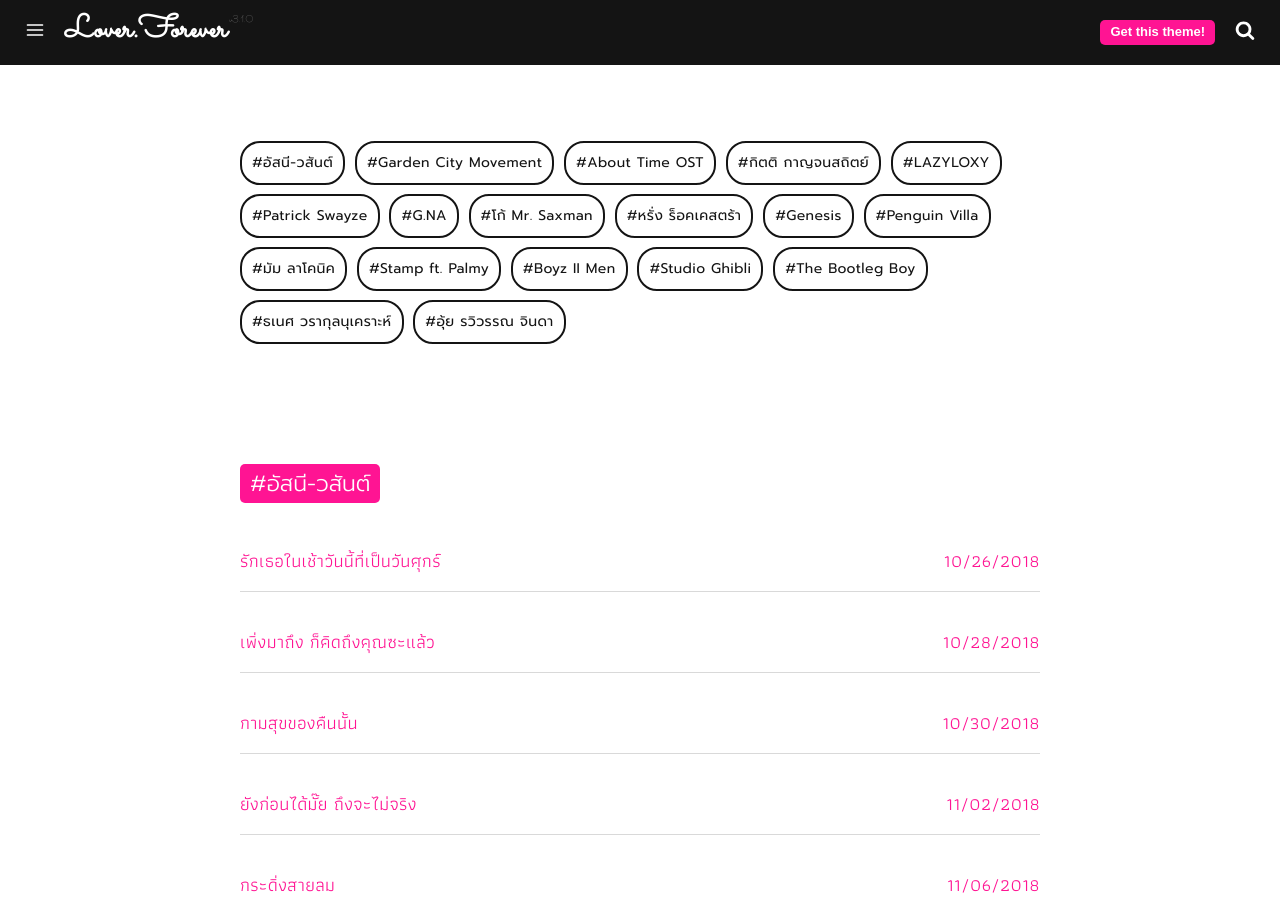
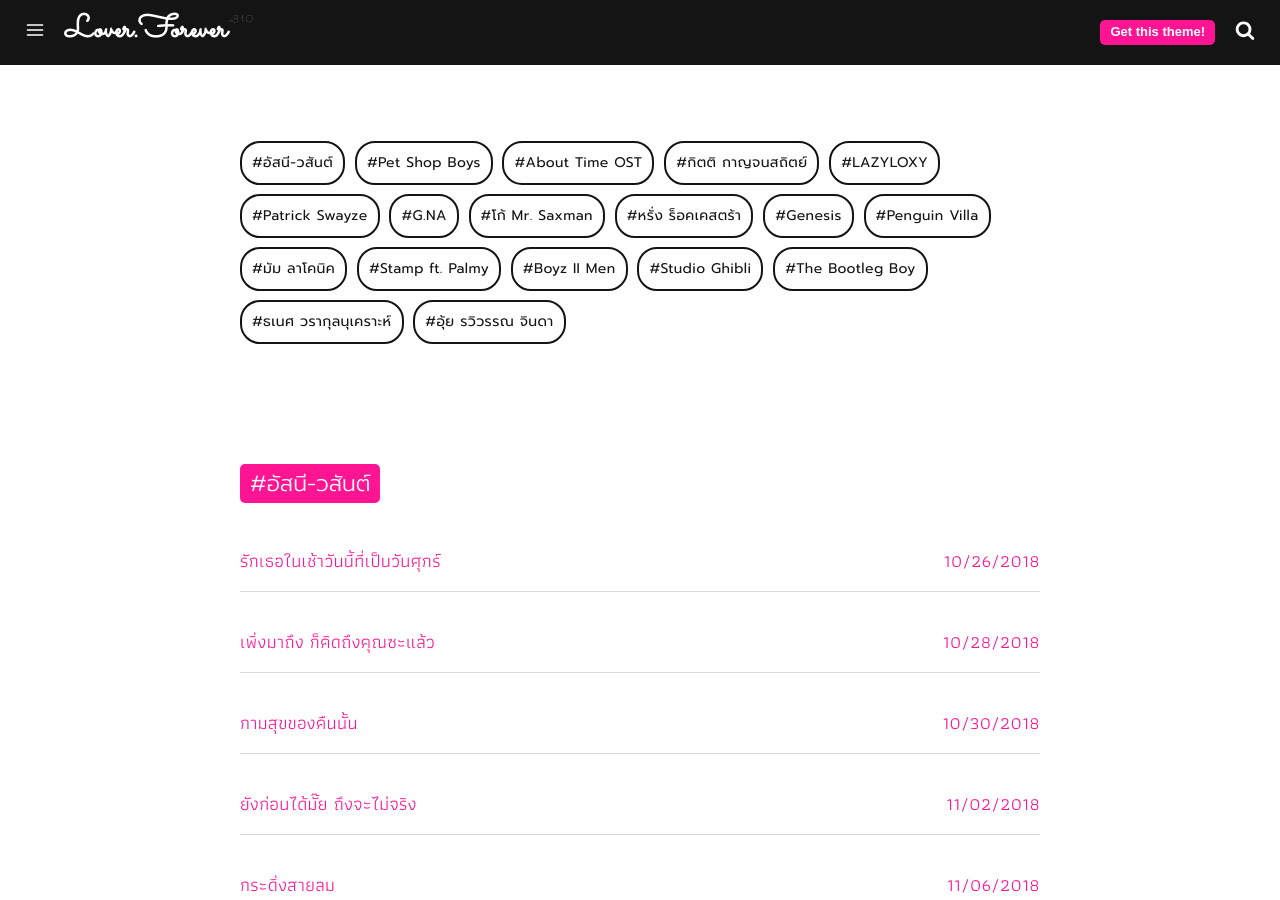
Before and after one commit to sdeehub/lover.forever, a Jekyll site: the page built from tags.html, in a window 1280 px wide and 900 px high. Built offline with Jekyll 4.4.1, drawn with Linux system fonts in a browser that asks for light colours; a script that is not in the unit is left out; some of the changed text lies outside the part shown.

Commit message:
update go west

```diff
--- a/_posts/2019-05-03-this-is-really-you-and-me.md
+++ b/_posts/2019-05-03-this-is-really-you-and-me.md
@@ -4,11 +4,11 @@
 title: "อาจจะใช่จริงๆ"
 subtitle: "ใช่! อาจจะใช่จริง ๆ เพราะเวลาที่เราหันมา แล้วคุณก็หลบตา แต่ว่ามันยังมีสักนิดที่เราเห็นแว่บของแววตาและรอยยิ้มในนั้น ... ด้วยกัน"
 hero_image: https://source.unsplash.com/VuPIUePS_vU
-youtube: 651E4R9RjAs
+youtube: LNBjMRvOB5M
 category:
-  - pop
+  - Synth-Pop
 tags:
-  - Garden City Movement
+  - Pet Shop Boys
 author: thiagorossener
 ---
 `ขอบคุณ:` *[Nick Baker](https://unsplash.com/@nickb) / Unsplash*
@@ -26,7 +26,7 @@
 ก็คงจะเพราะแบบนี้ที่เวลาไปไหน ทำไมต้องใช้รถคันใหญ่ ๆ ไม่ใช่เพราะจะได้ไปกันหลาย ๆ คนนะ เพราะมีแต่คนตัวเล็ก ๆ ที่ข้าวของมากมายต่างหากล่ะ ... ที่พูดถึงนี่คือเรื่องที่ทำให้พวกเรายิ้มออกนะ เพราะถ้าป่านนี้แล้วพวกเรายังเดินทางกันแค่ 2 คน ถึงจะไปไกลแค่ไหน ก็แค่ 2 คน แล้วถึงระหว่างทางจะมีเมืองเล็ก ๆ ที่มีเสน่ห์ดึงดูดเราไว้แค่ไหน - นั่นก็แค่ 2 คน ว่ามั๊ย? แบบนั้นก็อาจจะใช่ ... แต่แบบที่ใช่จริง ๆ น่ะ
 
 บางทีเด็ก ๆ ก็ต้องการลงจากรถออกไปวิ่งเล่นบ้าง อะไรบ้าง แวะพักล้างหน้าล้างตาบ้าง ห้องน้ำของพวกเด็ก ๆ นี่ไม่เท่าไหร่ เพราะส่วนใหญ่จะเป็นการหยุดลงไปเทกระโถนซะมากกว่านะ - เมืองเล็ก ๆ ที่พวกเราหยุดพักในการเดินทางไกล ๆ มักจะเป็นอะไรแบบนี้เสมอ ๆ คือดูมีมนต์เสน่ห์อะไรสักอย่าง ... แล้วตอนนี้ก็มีจักรยานให้ขี่เล่นกันเพิ่มขึ้นมาด้วย\
-`ขอบคุณ:` *เพลง Move On - Garden City Movement*
+`ขอบคุณ:` *เพลง Go West - Pet Shop Boys*
 
 <div style="position:relative;width:100%;height:0;padding-bottom:56.25%;">
 <iframe style="width:100%;height:100%;position:absolute;top:0;left:0;" src="{{ "https://www.youtube.com/embed/" | append: page.youtube }}" frameborder="0" allow="autoplay; encrypted-media" allowfullscreen>
```
